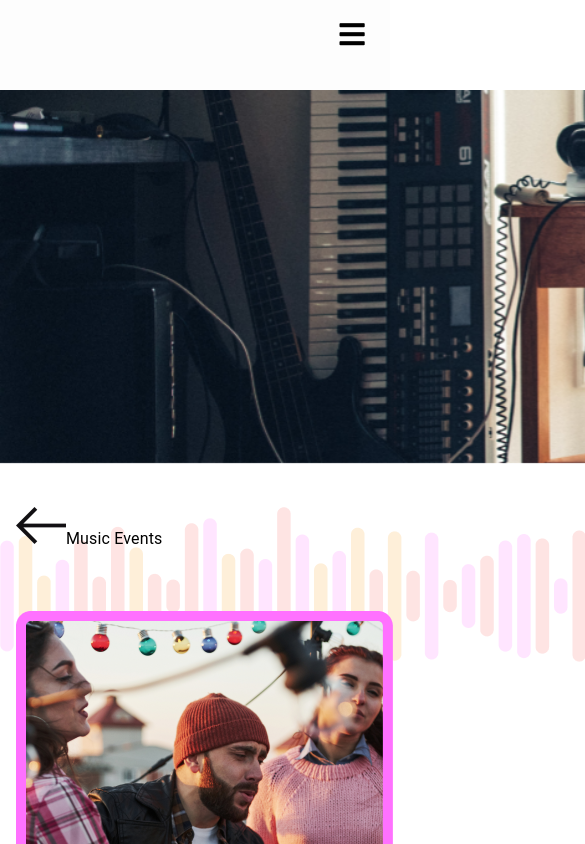
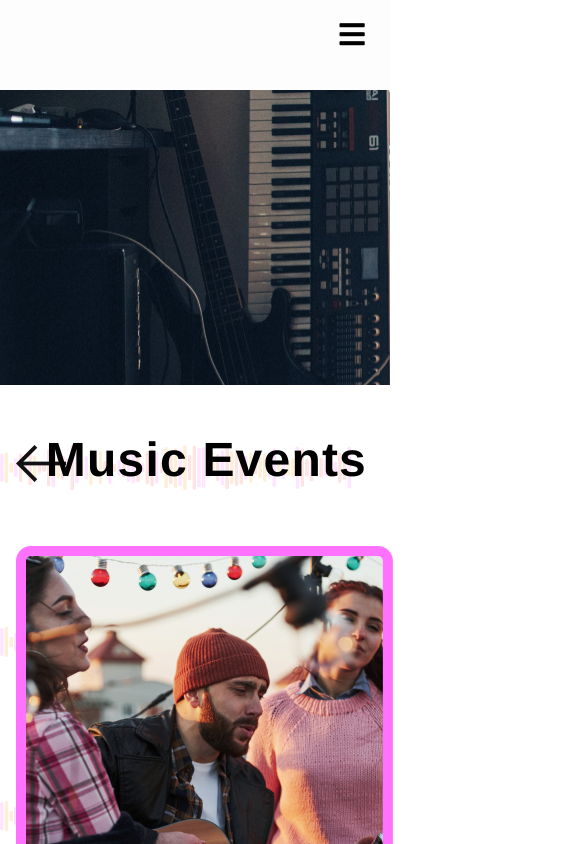
Before and after one commit to Ecstasia-22/Ecstasia-2022-Web, a React (Create React App) app: page /music in a window 390 px wide. Shown: the top 844 px of the page, 585 px wide, since content can reach past the window. Built offline with nearby package versions, Linux system fonts and the light colour scheme.

Commit message:
fix: responsive overflow of event listing page

```diff
--- a/package.json
+++ b/package.json
@@ -5,7 +5,6 @@
   "dependencies": {
     "@emotion/react": "^11.7.1",
     "@emotion/styled": "^11.6.0",
-    "@material-ui/core": "^4.12.3",
     "@mui/material": "^5.3.0",
     "@mui/styles": "^5.3.0",
     "@testing-library/jest-dom": "^5.16.0",
--- a/src/App.js
+++ b/src/App.js
@@ -3,7 +3,7 @@ import ScrollToTop from './ScrollToTop.js'
 import Navbar from './components/Navbar'
 import Home from './pages/Home'
 import Events from './pages/Events'
-import Music from './pages/Events/music'
+import Music from './pages/EventListing'
 function App() {
   return (
     <>
--- /dev/null
+++ b/src/components/Footer/index.jsx
@@ -0,0 +1,19 @@
+import { Container, Typography } from '@mui/material'
+import React from 'react'
+import Copyright from '../../Assets/MusicPage/Copyright.png'
+
+function Footer() {
+  return (
+    <div>
+      <Container>
+        <Typography align="center">
+          <footer>
+            <img src={Copyright} alt="Copyright" />
+          </footer>
+        </Typography>
+      </Container>
+    </div>
+  )
+}
+
+export default Footer
--- a/src/pages/Events/music.jsx
+++ b/src/pages/EventListing/index.jsx
@@ -1,4 +1,4 @@
-import './music.css'
+import './style.css'
 
 import Cover from '../../Assets/MusicPage/Cover.png'
 import Back from '../../Assets/MusicPage/Back.png'
@@ -8,16 +8,15 @@ import MelodicFiesta from '../../Assets/MusicPage/MelodicFiestaCard.png'
 import PlugAndPlay from '../../Assets/MusicPage/PlugPlayCard.png'
 import SangeetTantra from '../../Assets/MusicPage/SangeetTantraCard.png'
 import WesternSerenity from '../../Assets/MusicPage/WesternSerenityCard.png'
-import Copyright from '../../Assets/MusicPage/Copyright.png'
-import { makeStyles } from '@material-ui/core/styles'
+
 import { Container, Grid, Typography } from '@mui/material'
-const useStyles = makeStyles({})
+import Footer from '../../components/Footer/index.jsx'
+import { Link } from 'react-router-dom'
 
 export default function Music() {
-  // const class=useStyles()
   return (
     <>
-      <img src={Cover} alt="cover image" className="coverImage" />
+      <div alt="cover" className="coverImage" style={{background: `url(${Cover})`}}></div>
       <br />
       <br />
       <br />
@@ -25,13 +24,15 @@ export default function Music() {
       <img src={Watermark} alt="watermark" className="waterMark" />
 
       <Container>
-        <Grid direction="row">
-          <Grid item>
-            <Typography className="musicTypo">
-              <img src={Back} alt="backspace image" />
-              Music Events
-            </Typography>
-          </Grid>
+        <Grid container>
+          <Grid item xs={1}>
+            <Link to={'/events'}>
+              <img src={Back} alt="Go Back" />
+            </Link>
+          </Grid>{' '}
+          <Typography variant="h5">
+           <strong className='musicTypo'>Music Events </strong>
+          </Typography>
         </Grid>
       </Container>
       <br />
@@ -39,7 +40,7 @@ export default function Music() {
       <br />
 
       <Container>
-        <Grid container spacing={1.185} className="gridimages">
+        <Grid container spacing={1} className="gridimages">
           <Grid item>
             <img src={Funtakshari} alt="funtakshari" />
           </Grid>
@@ -61,13 +62,7 @@ export default function Music() {
       <br />
       <br />
       <br />
-      <Container>
-        <Grid align="center">
-          <footer>
-            <img src={Copyright} alt="Copyright" />
-          </footer>
-        </Grid>
-      </Container>
+      <Footer />
     </>
   )
 }
--- a/src/pages/Events/music.css
+++ b/src/pages/EventListing/style.css
@@ -1,18 +1,18 @@
 .coverImage {
-  position: relative;
-  width: 1700px;
+  height: 35vh;
+  width: 100%;
 }
 
 .waterMark {
   position: fixed;
   z-index: -10000;
+  width: 90vw;
 }
-.musictypo {
+.musicTypo {
   font-family: Helvetica;
   font-style: normal;
   font-weight: bold;
   font-size: 48px;
-  line-height: 63px;
-  text-align: center;
+  line-height: 30px;
   letter-spacing: 0.025em;
 }
--- a/src/pages/Events/index.jsx
+++ b/src/pages/Events/index.jsx
@@ -9,6 +9,7 @@ import Literature from '../../Assets/Literature.png'
 import Music from '../../Assets/Music.png'
 import Photography from '../../Assets/Photography.png'
 import { Link } from 'react-router-dom'
+
 function Events() {
   return (
     <>
```
Also changed, not shown: 1 other file (tests, documents, lock files or other folders).
